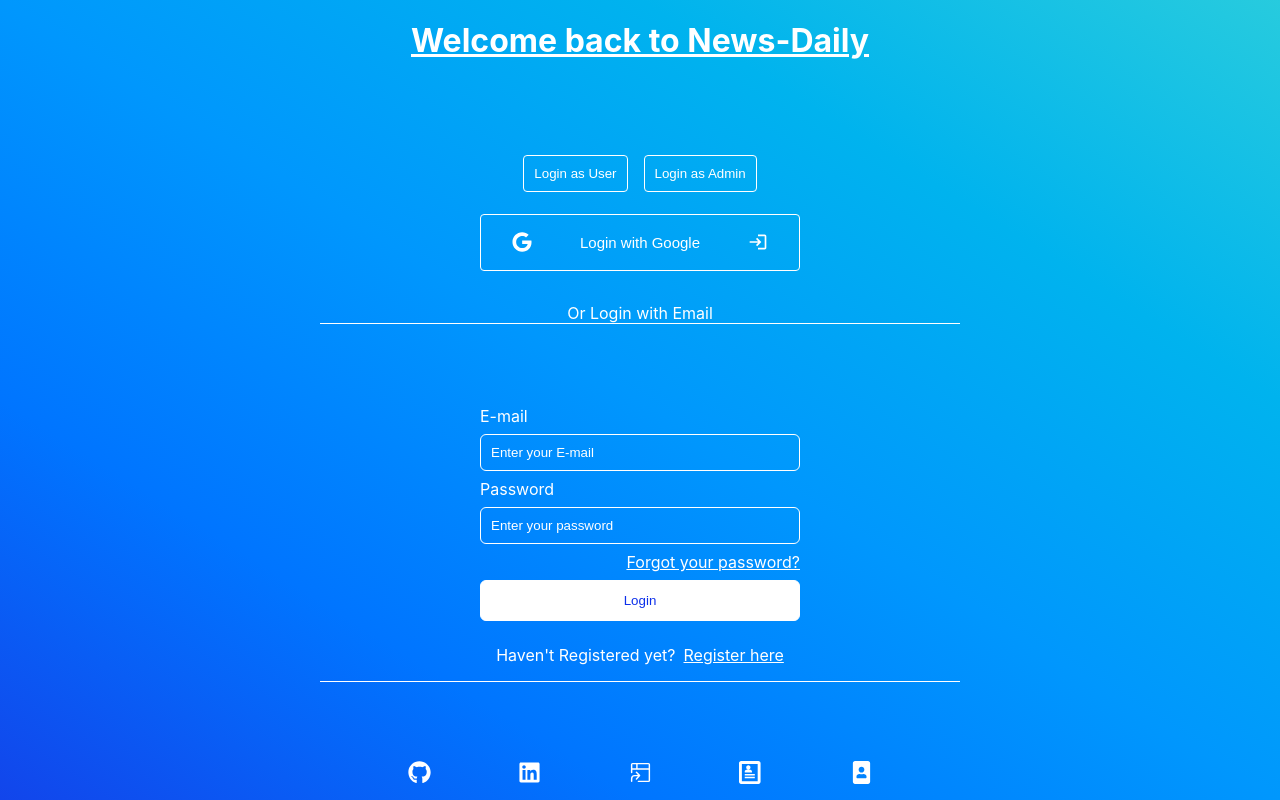
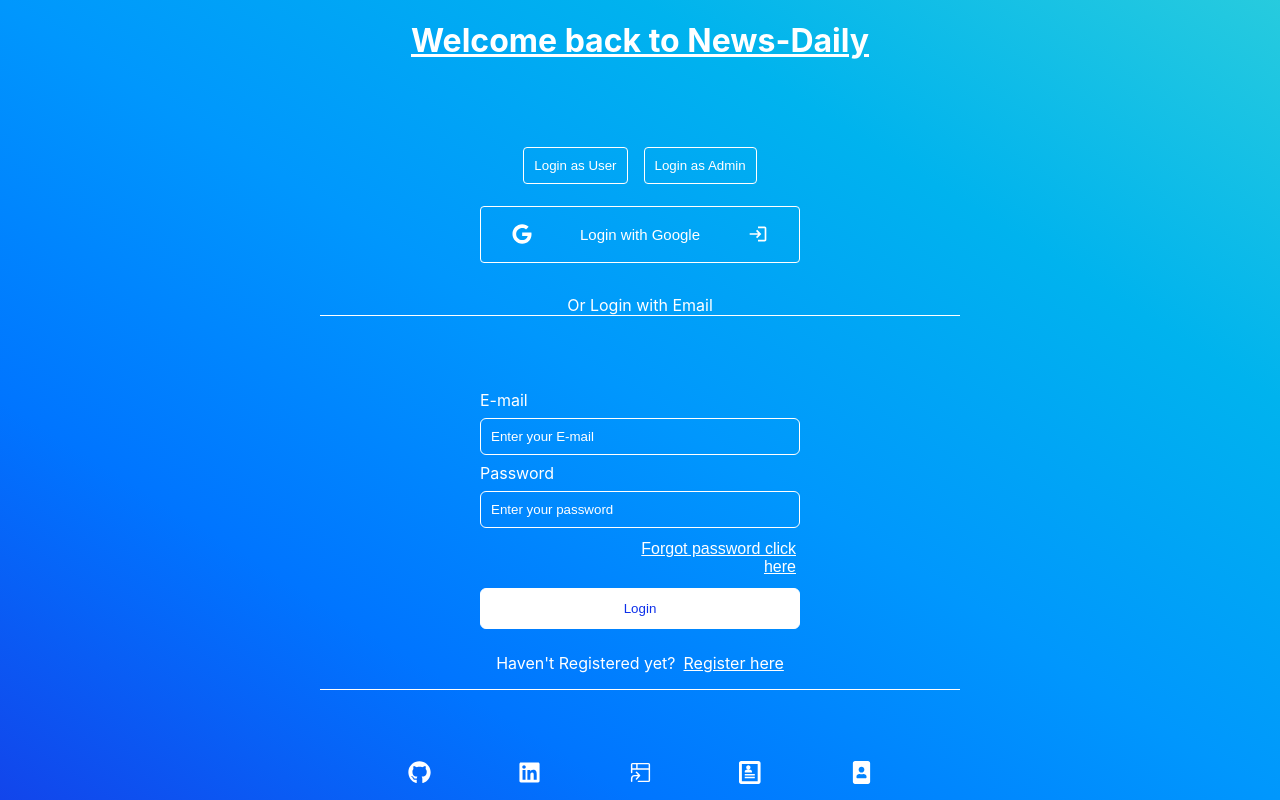
Before and after one commit to Abhishekr2122/news-daily, a React (Create React App) app: page /login in a window 1280 px wide. Built offline with nearby package versions, Linux system fonts and the light colour scheme; the HTML template or start-up script is replaced by a standard one.

Commit message:
Redirecting towards password page on button click.

```diff
--- a/src/pages/Login.js
+++ b/src/pages/Login.js
@@ -1,9 +1,11 @@
 import styled from "styled-components";
-import { NavLink } from "react-router-dom";
+import { NavLink, useNavigate } from "react-router-dom";
 import LoginSignupInput from "../ui/LoginInput";
 import FormConfirmbtn from "../ui/FormConfirmbtn";
 import LoginSignupType from "../ui/LoginType";
 import LoginFooter from "../ui/LoginFooter";
+import { useState } from "react";
+import Spinner from "../ui/Spinner";
 
 const StyledLoginContainer = styled.div`
   height: 100vh;
@@ -63,7 +65,42 @@
   gap: 0.5rem;
 `;
 
+const StyledButtonContainer = styled.div`
+  display: flex;
+  width: 100%;
+  justify-content: end;
+`;
+
+const StyledForgotPasswordBtn = styled.button`
+  display: flex;
+  align-items: center;
+  justify-content: end;
+  padding: 4px;
+  background-color: transparent;
+  color: white;
+  border-style: none;
+  text-decoration: underline;
+  font-size: medium;
+  text-align: end;
+  cursor: pointer;
+  width: 55%;
+`;
+
 export default function Login() {
+  const [isForgotPasswordClicked, setIsForgotpasswordClicked] = useState(false);
+  const navigate = useNavigate();
+
+  function handleForgotPassword(e) {
+    e.preventDefault();
+    setIsForgotpasswordClicked(true);
+    setTimeout(function () {
+      navigate("/password");
+      setIsForgotpasswordClicked(false);
+    }, 1100);
+
+    console.log("handle pasword is being clicked");
+  }
+
   return (
     <StyledLoginContainer>
       <StyledFormContainer>
@@ -87,12 +124,15 @@
               placeholder="Enter your password"
               type="password"
             >
-              <NavLink
-                to="/password"
-                style={{ color: "white", textAlign: "end" }}
-              >
-                Forgot your password?
-              </NavLink>
+              <StyledButtonContainer>
+                <StyledForgotPasswordBtn onClick={handleForgotPassword}>
+                  {isForgotPasswordClicked ? (
+                    <Spinner />
+                  ) : (
+                    "Forgot password click here"
+                  )}
+                </StyledForgotPasswordBtn>
+              </StyledButtonContainer>
             </LoginSignupInput>
 
             <FormConfirmbtn btnContent="Login" />
--- a/src/ui/LoginType.js
+++ b/src/ui/LoginType.js
@@ -3,6 +3,8 @@
 import { FaGoogle } from "react-icons/fa";
 import { MdOutlineLogin } from "react-icons/md";
 import styled from "styled-components";
+
+import "./logintype.css";
 
 const StyledMainContainer = styled.div`
   width: 100%;
@@ -29,6 +31,7 @@
   border: 1px solid white;
   border-radius: 4px;
   cursor: pointer;
+  transition-duration: 1s;
 `;
 
 const StyledGoogleBtn = styled.button`
@@ -71,6 +74,7 @@
           onClick={function () {
             handleLoginType("user");
           }}
+          className={`${loginType === "user" ? "active" : ""}`}
         >
           {btnContent1}
         </StyledBtn>
@@ -78,6 +82,7 @@
           onClick={function () {
             handleLoginType("admin");
           }}
+          className={`${loginType === "admin" ? "active" : ""}`}
         >
           {btnContent2}
         </StyledBtn>
@@ -85,7 +90,7 @@
       <StyledGoogleBtn
         onClick={function () {
           if (loginType === "") {
-            toast.error("Kindly select the login type first");
+            toast.error("Please kindly select the login type first");
           }
         }}
       >
--- /dev/null
+++ b/src/ui/logintype.css
@@ -0,0 +1,6 @@
+.active {
+  background-color: white;
+  color: blue;
+
+  transition-duration: 1s;
+}
```
